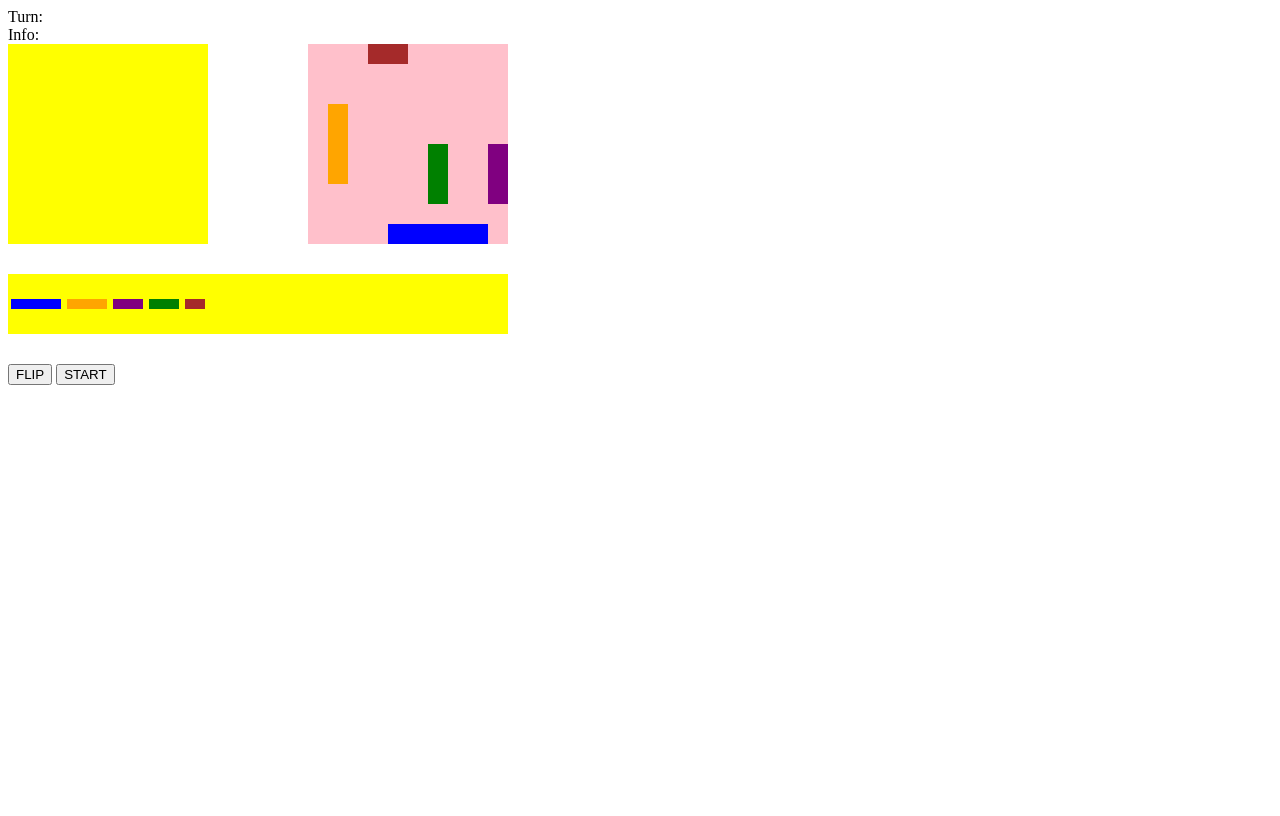
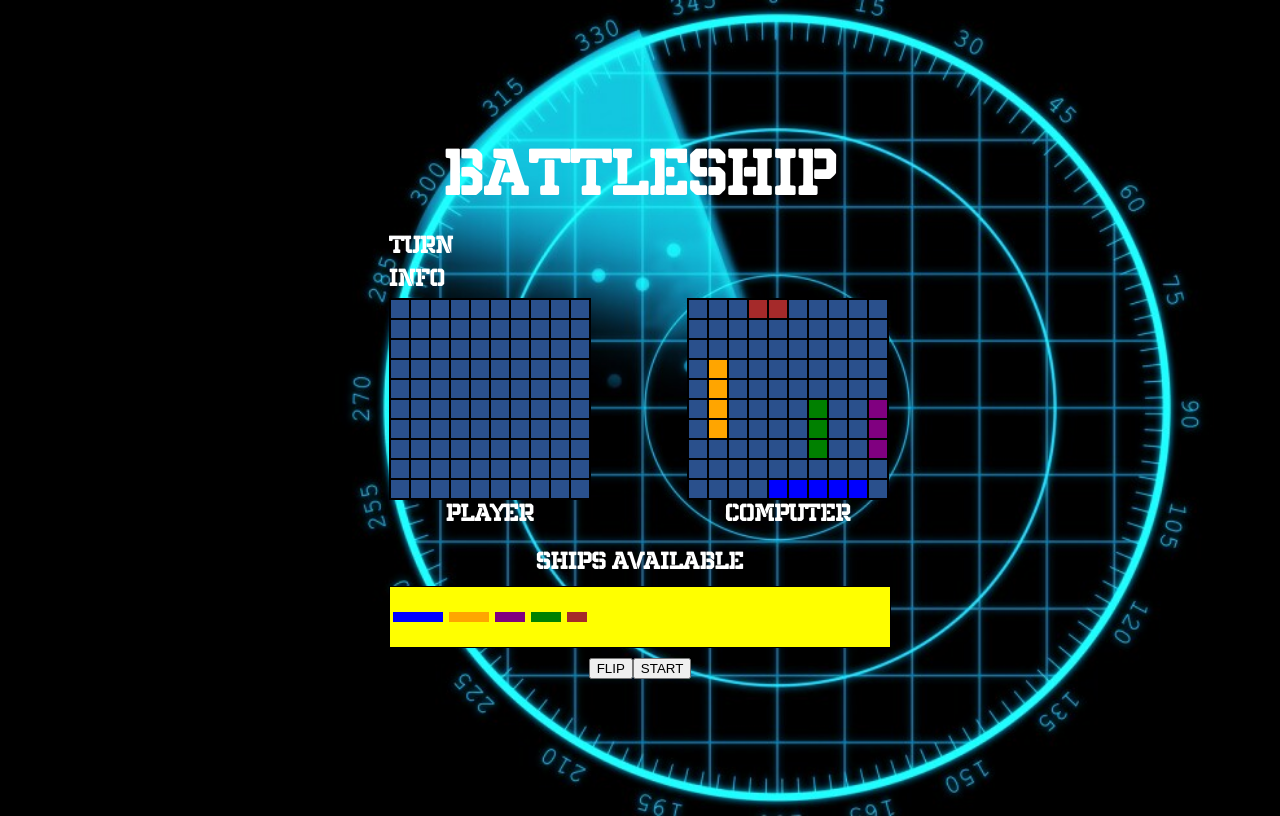
Before and after one commit to Travless/battleship, a website built with webpack: page dist/index.html in a window 1280 px wide. Built offline with nearby package versions, Linux system fonts and the light colour scheme.

Commit message:
Organize JS code, transfer classes to Class JS files, add custom font, update body background and additional CSS styling

```diff
--- a/src/classes.js
+++ b/src/classes.js
@@ -1,52 +1,9 @@
 import { throttle } from "lodash";
 
-export function createShip(length){
-    return {
-        length,
-        hits: 0,
-        sunk: false,
-        spaces: [],
-
-        hit(){
-            hit += 1;
-        },
-
-        isSunk(){
-            if(this.hits >= this.length){
-                this.sunk = true;
-            } else {
-                this.sunk = false;
-            }
-        }
+// Ship class that is used to generate ship objects
+export class Ship {
+    constructor(name, length){
+        this.name = name;
+        this.length = length;
     }
 }
-
-export function createSpace(row, col){
-    return{
-        row,
-        col
-    }
-}
-
-export function createGameboard(){
-    return{
-        gameOver: false,
-        missedAttacks: [],
-        playerShips: [[{row: 0, col: 1}, {row: 0, col: 2}], [{row: 2, col:6}, {row: 3, col: 6}]],
-
-        placeShip(size, row, col){
-            const ship = createShip(size);
-
-            // console.log(ship.spaces);
-
-        }
-
-        // receiveAttack(){
-
-        // },
-
-        // isGameOver(){
-
-        // }
-    }
-}
--- a/src/index.js
+++ b/src/index.js
@@ -1,6 +1,6 @@
 import _, { lowerFirst } from 'lodash';
 import './style.css';
-import { createGameboard, createSpace, createShip } from './classes';
+import { Ship } from './classes';
 
 
 // Element Selectors
@@ -34,11 +34,22 @@ const width = 10;
 
 // Function that generates the gameboard for the user
 function createBoard(color, user){
+    const boardCompleteCont = document.createElement('div');
     const gameBoardCont = document.createElement('div');
+    const displayName = document.createElement('div');
+
+    // Container
+    boardCompleteCont.classList.add('board-complete');
+
+    // Board
     gameBoardCont.classList.add('game-board');
     gameBoardCont.style.backgroundColor = color;
     // Provides link to the user who the board is being used by
     gameBoardCont.id = user;
+
+    // Player Name
+    displayName.classList.add('display-name');
+    displayName.innerText = `${user.toUpperCase()}`;
 
     // For loop that creates a set amount of divs that will represent the spaces on the board
     for(let i = 0; i < width * width; i++){
@@ -48,24 +59,19 @@ function createBoard(color, user){
         gameBoardCont.append(block);
     }
 
-    gameboardsCont.append(gameBoardCont);
+    boardCompleteCont.append(gameBoardCont);
+    boardCompleteCont.append(displayName);
+    gameboardsCont.append(boardCompleteCont);
 }
 
-createBoard('yellow', 'player');
-createBoard('pink', 'computer');
+createBoard('#2a508c', 'player');
+createBoard('#2a508c', 'computer');
 
 
 
 
 // CREATING SHIPS
 
-// Ship class that is used to generate ship objects
-class Ship {
-    constructor(name, length){
-        this.name = name;
-        this.length = length;
-    }
-}
 
 // Each ship piece defined and generated via the Ship class
 const destroyer = new Ship('destroyer', 2);
@@ -206,13 +212,13 @@ let playerTurn;
 function startGame(){
     if(playerTurn === undefined){
         if (optionsCont.children.length != 0) {
-            infoDisplay.textContent = 'Please place all of your pieces first!'
+            infoDisplay.textContent = 'Please place all of your pieces first'
         } else {
             const allBoardBlocks = document.querySelectorAll('#computer div');
             allBoardBlocks.forEach(block => block.addEventListener('click', handleClick));
             playerTurn = true;
-            turnDisplay.textContent = 'Your Go!';
-            infoDisplay.textContent = 'The game has started!'
+            turnDisplay.textContent = 'Player Go';
+            infoDisplay.textContent = 'The game has started'
         }
     }
 }
@@ -231,7 +237,7 @@ function handleClick(e){
     if(!gameOver){
         if(e.target.classList.contains('taken')){
             e.target.classList.add('boom');
-            infoDisplay.textContent = "You hit the computer's ship!";
+            infoDisplay.textContent = "You hit the computer's ship";
             let classes = Array.from(e.target.classList)
             classes = classes.filter(className => className !== 'block')
             classes = classes.filter(className => className !== 'boom')
@@ -254,7 +260,7 @@ function handleClick(e){
 function computerGo(){
     // If the game is still ongoing, turnDisplay and infoDisplay will relay that the computer is processing its move
     if(!gameOver){
-        turnDisplay.textContent = 'Computer Go!';
+        turnDisplay.textContent = 'Computer Go';
         infoDisplay.textContent = 'The computer is thinking...';
 
         // Set a timeout that is used to time the computer's decision to seem as though it is processing by 3000ms
@@ -271,7 +277,7 @@ function computerGo(){
                 return
             }else if(allBoardBlocks[randomGo].classList.contains('taken') && !allBoardBlocks[randomGo].classList.contains('boom')){
                 allBoardBlocks[randomGo].classList.add('boom');
-                infoDisplay.textContent = 'The computer hit your ship!';
+                infoDisplay.textContent = 'The computer hit your ship';
                 let classes = Array.from(allBoardBlocks[randomGo].classList)
                 classes = classes.filter(className => className !== 'block')
                 classes = classes.filter(className => className !== 'boom')
@@ -286,7 +292,7 @@ function computerGo(){
         // Set a timeout for 6000ms, that sets up the player's move
         setTimeout(() => {
             playerTurn = true;
-            turnDisplay.textContent = 'Your Go!';
+            turnDisplay.textContent = 'Player Go';
             infoDisplay.textContent = 'Please take your go.'
             const allBoardBlocks = document.querySelectorAll('#computer div')
             allBoardBlocks.forEach(block => block.addEventListener('click', handleClick));
@@ -306,11 +312,11 @@ function checkScore(user, userHits, userSunkShips){
             // if so, a check will be done to see if it's the player's ship or the computer's ship and will filter out the ship from the array holding the current hits
             // Finally, the ship name will be pushed into the respective user's sunken ship array to keep track of the ships that are currently no longer in play and should be counted towards the end goal
             if(user === 'player') {
-                infoDisplay.textContent = `You sunk the computer's ${shipName}!`;
+                infoDisplay.textContent = `You sunk the computer's ${shipName}`;
                 playerHits = userHits.filter(storedShipName => storedShipName !== shipName)
             }
             if(user === 'computer') {
-                infoDisplay.textContent = `The computer sunk your ${shipName}!`;
+                infoDisplay.textContent = `The computer sunk your ${shipName}`;
                 computerHits = userHits.filter(storedShipName => storedShipName !== shipName)
             }
             userSunkShips.push(shipName);
@@ -329,11 +335,11 @@ function checkScore(user, userHits, userSunkShips){
 
     // If the length of either the player or computer's sunken ship array equals 5, gameOver will be triggered to true, ending the game and providing the delaritive win/loss message
     if(playerSunkShips.length === 5){
-        infoDisplay.textContent = "You sunk all of the computer's sunk ships. You won!"
+        infoDisplay.textContent = "You sunk all of the computer's sunk ships. You won"
         gameOver = true;
     }
     if(computerSunkShips.length === 5){
-        infoDisplay.textContent = "The computer has sunk all of your ships. You lose!"
+        infoDisplay.textContent = "The computer has sunk all of your ships. You lose"
         gameOver = true;
     }
 }
--- a/src/style.css
+++ b/src/style.css
@@ -1,15 +1,46 @@
-.row {
-    display: grid;
-    grid-template-columns: repeat(10, 90px);
+@font-face {
+    font-family: 'title';
+    src: url(/src/fonts/northern\ army.otf);
 }
 
-.column {
-    width: 85px;
-    height: 85px;
-    border: 5px solid black;
+body {
+    /* background-color: #b3d9e3; */
+    background-image: url(/src/images/sonar-background.jpeg);
+    background-repeat:no-repeat;
+    background-size: cover;
+    height: 100vh;
+}
+
+.body{
     display: flex;
+    flex-direction: column;
+    align-items: center;
     justify-content: center;
-    align-items: center;
+    height: 100vh;
+}
+
+.title{
+    font-family: 'title';
+    font-size: 4rem;
+    color: white;
+    margin-bottom: 20px;
+}
+
+.turn-cont,
+.info-cont,
+#turn,
+#info {
+    font-family: 'title';
+    font-size: 1.5rem;
+    color: white;
+    margin-bottom: 5px;
+}
+
+.display-name,
+.player-pieces-title {
+    font-family: 'title';
+    font-size: 1.5rem;
+    color: white;
 }
 
 #gameboard-cont {
@@ -18,22 +49,40 @@
     justify-content: space-between;
 }
 
+.board-complete {
+    display: flex;
+    flex-direction: column;
+    justify-content: center;
+    align-items: center;
+}
+
 .game-board {
     width: 200px;
     height: 200px;
     display: flex;
     flex-wrap: wrap;
+    border: 1px solid black;
 }
 
 .block {
+    box-sizing: border-box;
     width: 20px;
     height: 20px;
+    border: 1px solid black;
+}
+
+.player-pieces-cont {
+    display: flex;
+    flex-direction: column;
+    align-items: center;
+    margin-top: 20px;
 }
 
 .options-cont {
     width: 500px;
     height: 60px;
-    margin: 30px 0;
+    margin: 10px 0;
+    border: 1px solid black;
     background-color: yellow;
     display: flex;
     align-items: center;
@@ -109,3 +158,10 @@
 .empty {
     background-color: grey !important;
 }
+
+.button-cont{
+    display: flex;
+    flex-direction: row;
+    justify-content: center;
+    align-items: center;
+}
--- a/webpack.config.js
+++ b/webpack.config.js
@@ -12,6 +12,14 @@ module.exports = {
                 test: /\.css$/i,
                 use: ['style-loader', 'css-loader'],
             },
+            {
+                test: /\.(woff|woff2|eot|ttf|otf)$/i,
+                type: 'asset/resource'
+            },
+            {
+                test: /\.(png|svg|jpg|jpeg|gif)$/i,
+                type: 'asset/resource',
+            },
         ],
     },
 };
```
Also changed, not shown: dist/2aac60c36656a579809f.otf (added), dist/5d4edfe7102dafd51a60.jpeg (added), dist/index.html, dist/main.js, src/fonts/northern army.otf (added), src/images/sonar-background.jpeg (added).
